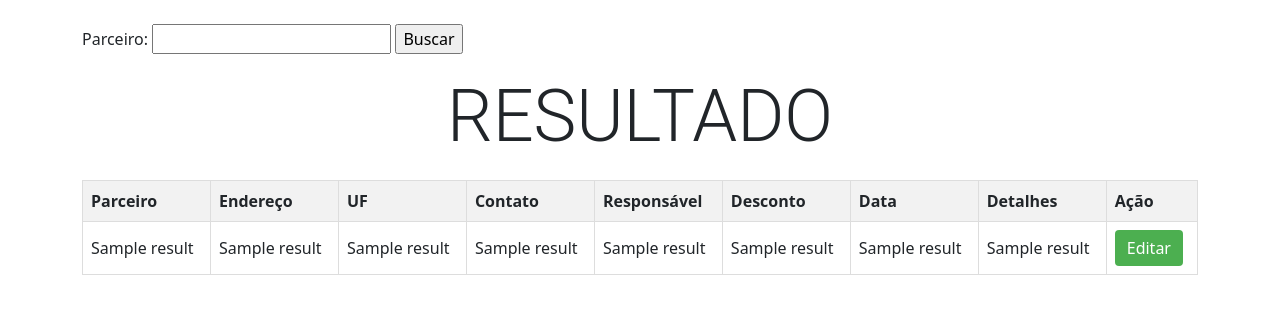
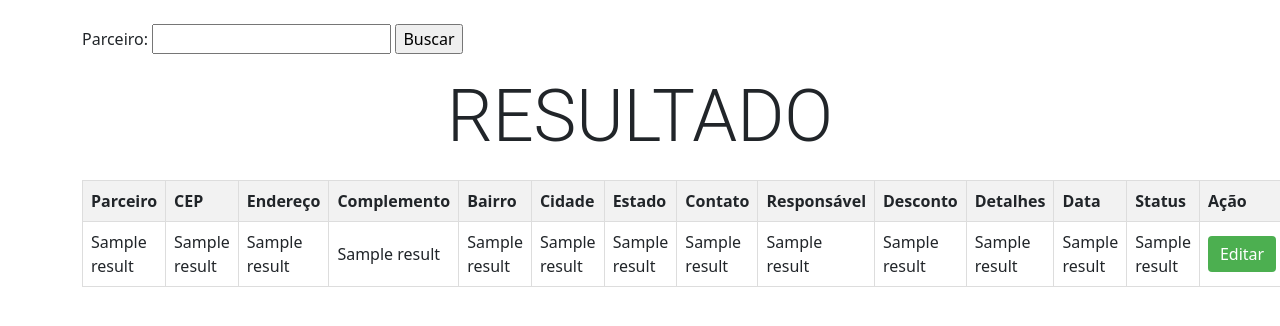
Before and after one commit to SabrinaMalafaia/Software_Product, a Flask app: template templates/_buscarParceiro.html in a window 1280 px wide. Shown: the part 56-382 px from the top of the page. Run offline with Flask 3, Linux system fonts and the light colour scheme; the template is opened without the code that fills it: most values are stand-ins (such as "Sample title", 1, 10 or a date in 2020).

Commit message:
Atualizando vários arquivos.

```diff
--- a/_parceiro.py
+++ b/_parceiro.py
@@ -5,7 +5,7 @@ db = Conexao(host="localhost", port="3307", user="root",
              password="root", database="V2")
 
 
-class Parceiro():
+class Parceiro:
     pass
 
 
--- a/_rotas.py
+++ b/_rotas.py
@@ -12,19 +12,19 @@ db = Conexao(host="localhost", port="3307", user="root",
 
 
 # INDEX ##############
-@app.route('/', methods=['GET'])
+@app.route('/', methods=['GET'])   # OK
 def home():
     return render_template("_index.html")
 
 
 # SOBRE ##############
-@app.route('/sobre', methods=['GET'])
+@app.route('/sobre', methods=['GET'])   # OK
 def sobre():
     return render_template("_sobre.html")
 
 
 # OBJETIVO ##############
-@app.route('/objetivo', methods=['GET'])
+@app.route('/objetivo', methods=['GET'])   # OK
 def objetivo():
     return render_template("_objetivo.html")
 
@@ -35,12 +35,12 @@ def parceiro():
     return render_template("_parceiro.html")
 
 
-@app.route('/buscar_parceiro', methods=['GET'])
+@app.route('/buscar_parceiro', methods=['GET'])  # OK
 def buscar_parceiro():
     return render_template("_buscarParceiro.html")
 
 
-@app.route('/resultado_parceiro', methods=['GET'])
+@app.route('/resultado_parceiro', methods=['GET'])  # OK
 def resultado_parceiro():
     parceiro = request.args.get('parceiro')
     resultado = _parceiro.buscar_parceiro(parceiro)
@@ -67,12 +67,12 @@ def grupo():
     return render_template("_grupo.html")
 
 
-@app.route('/buscar_grupo', methods=['GET'])
+@app.route('/buscar_grupo', methods=['GET'])  # OK
 def buscar_grupo():
     return render_template("_buscarGrupo.html")
 
 
-@app.route('/resultado_grupo', methods=['GET'])
+@app.route('/resultado_grupo', methods=['GET'])  # OK
 def resultado_grupo():
     grupo = request.args.get('grupo')
     resultado = _grupo.buscar_grupo(grupo)
--- a/templates/_buscarParceiro.html
+++ b/templates/_buscarParceiro.html
@@ -18,13 +18,18 @@
 <table>
     <tr>
         <th>Parceiro</th>
+        <th>CEP</th>
         <th>Endereço</th>
-        <th>UF</th>
+        <th>Complemento</th>
+        <th>Bairro</th>
+        <th>Cidade</th>
+        <th>Estado</th>
         <th>Contato</th>
         <th>Responsável</th>
         <th>Desconto</th>
+        <th>Detalhes</th>
         <th>Data</th>
-        <th>Detalhes</th>
+        <th>Status</th>
         <th>Ação</th>
     </tr>
     {% for result in resultado %}
@@ -37,8 +42,13 @@
         <td>{{ result[6] }}</td>
         <td>{{ result[7] }}</td>
         <td>{{ result[8] }}</td>
+        <td>{{ result[9] }}</td>
+        <td>{{ result[10] }}</td>
+        <td>{{ result[11] }}</td>
+        <td>{{ result[12] }}</td>
+        <td>{{ result[13] }}</td>
         <td>
-            <form action="#" method="get">
+            <form action="#" method="GET">
                 <button class="editar-btn" type="submit">Editar</button>
             </form>
         </td>
```
Also changed, not shown: templates/_buscarGrupo.html (+12 -2 lines), 1 other file.
